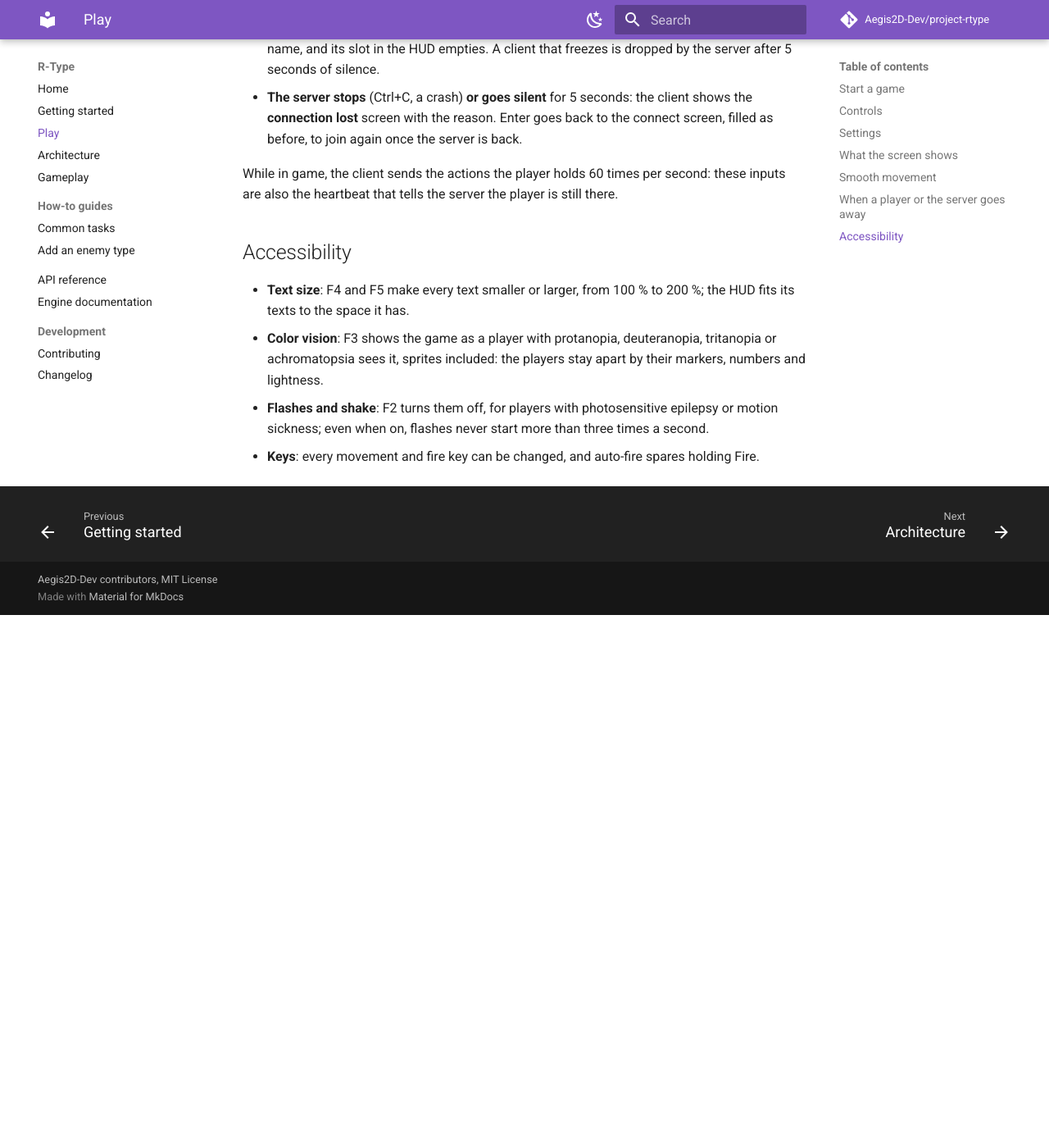
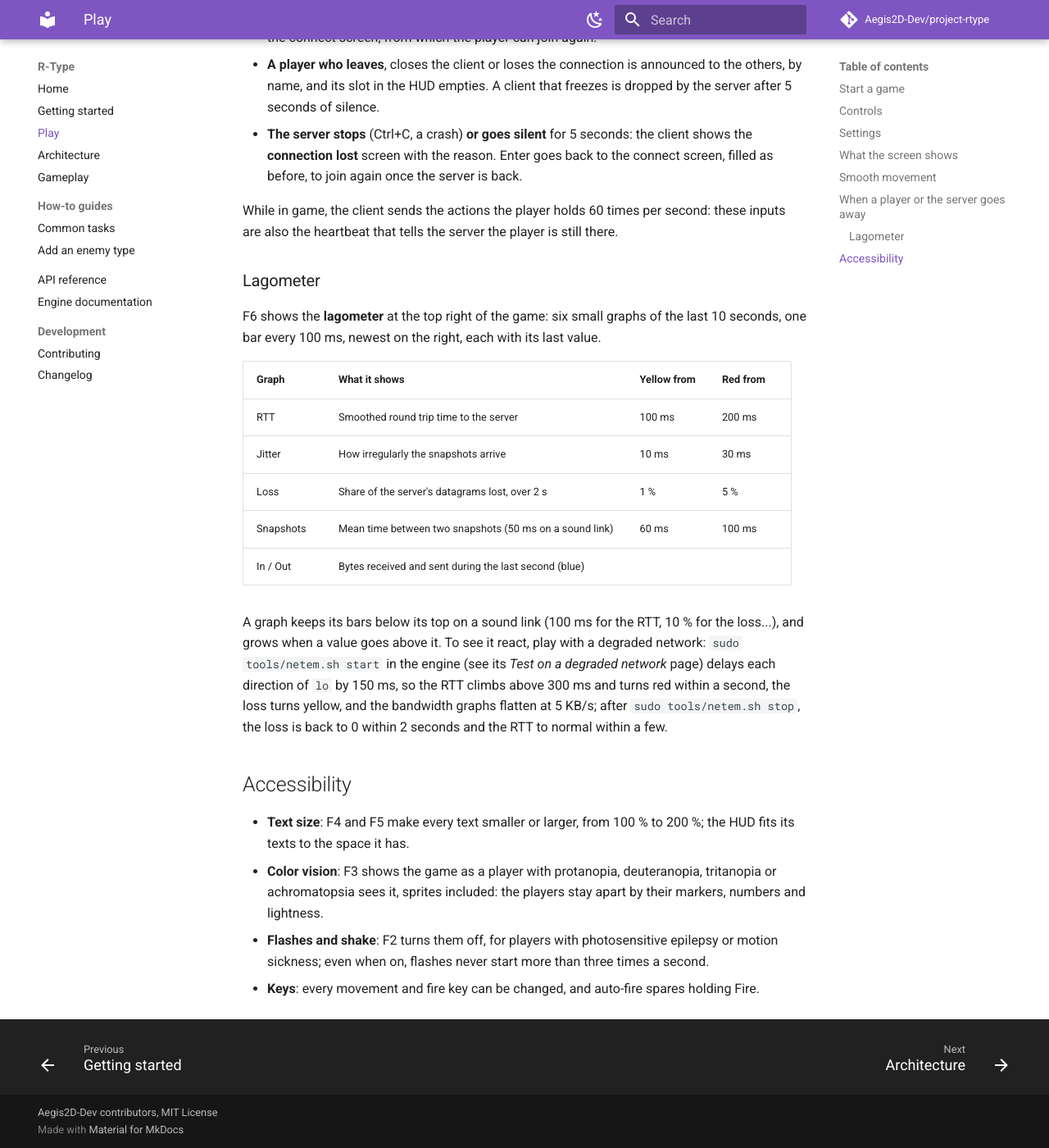
Before and after one commit to Aegis2D-Dev/project-rtype, an MkDocs documentation site: the page built from docs/play.md, in a window 1280 px wide and 1400 px high, scrolled down 3403 px. Shown: the whole window at 82% size. Built offline with MkDocs 1.6.1 and Material for MkDocs 9.7.7, drawn with Linux system fonts in a browser that asks for light colours; comment, search, counter and statistics services are not loaded; before the commit the page ends 4153 px from its top, so only the background shows below that.

Commit message:
feat(docs): documented the lagometer and updated changelogs

```diff
--- a/docs/play.md
+++ b/docs/play.md
@@ -60,6 +60,7 @@ server and `--join`:
 | Flashes and shake on / off | F2 | |
 | Color vision preview | F3 | |
 | Smaller / larger text | F4 / F5 | |
+| Lagometer on / off | F6 | |
 | Music on / off | M (in game) | |
 
 The movement and fire keys can be changed on the connect screen: select a control with
@@ -124,6 +125,27 @@ the world as it was, consistent between the ships, the missiles and the enemies.
 While in game, the client sends the actions the player holds 60 times per second: these
 inputs are also the heartbeat that tells the server the player is still there.
 
+### Lagometer
+
+F6 shows the **lagometer** at the top right of the game: six small graphs of the last 10
+seconds, one bar every 100 ms, newest on the right, each with its last value.
+
+| Graph | What it shows | Yellow from | Red from |
+|---|---|---|---|
+| RTT | Smoothed round trip time to the server | 100 ms | 200 ms |
+| Jitter | How irregularly the snapshots arrive | 10 ms | 30 ms |
+| Loss | Share of the server's datagrams lost, over 2 s | 1 % | 5 % |
+| Snapshots | Mean time between two snapshots (50 ms on a sound link) | 60 ms | 100 ms |
+| In / Out | Bytes received and sent during the last second (blue) | | |
+
+A graph keeps its bars below its top on a sound link (100 ms for the RTT, 10 % for the
+loss...), and grows when a value goes above it. To see it react, play with a degraded
+network: `sudo tools/netem.sh start` in the engine (see its *Test on a degraded network*
+page) delays each direction of `lo` by 150 ms, so the RTT climbs above 300 ms and turns
+red within a second, the loss turns yellow, and the bandwidth graphs flatten at 5 KB/s;
+after `sudo tools/netem.sh stop`, the loss is back to 0 within 2 seconds and the RTT to
+normal within a few.
+
 ## Accessibility
 
 - **Text size**: F4 and F5 make every text smaller or larger, from 100 % to 200 %; the
```
Also changed, not shown: CHANGELOG.md (+2 -1 lines), changelogs/2026-10-28-client-network-stats.md (+2 -2 lines), changelogs/2026-10-29-client-lagometer.md (added, +66 -0 lines), docs/architecture.md (+5 -1 lines).
